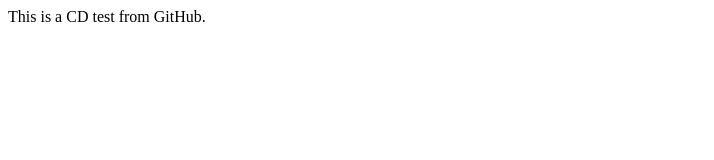
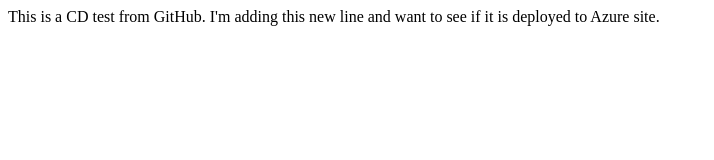
Before and after one commit to PSAhdi/Mod5GitRepo, a plain HTML site: page index.htm in a window 1280 px wide. Shown: the whole page, without its empty margins (0-714 px from the left). Drawn offline with Linux system fonts and the light colour scheme.

Commit message:
Update index.htm

```diff
--- a/index.htm
+++ b/index.htm
@@ -1,7 +1,7 @@
 <HTML>
 <Head>
 This is a CD test from GitHub.
-
+I'm adding this new line and want to see if it is deployed to Azure site.
 
 </Head>
 </HTML>
```
